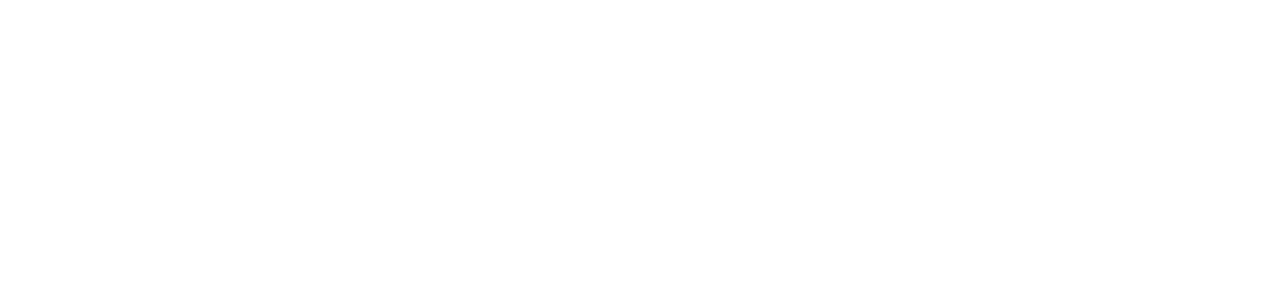
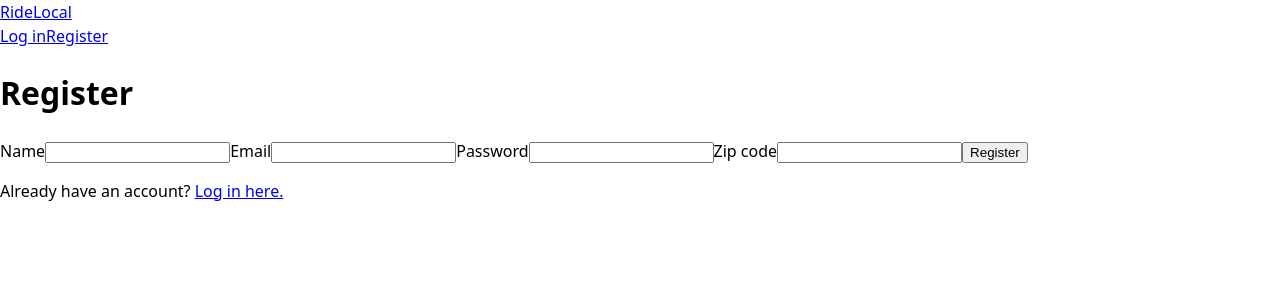
Before and after one commit to jiw782/ridelocal, a React (Vite) app in the folder RideLocal-FrontEnd/: page /register in a window 1280 px wide. Before the commit this address had no page. Shown: the top 300 px of the page. Built offline with nearby package versions, Linux system fonts and the light colour scheme.

Commit message:
Added Auth context and some login and register

```diff
--- a/RideLocal-FrontEnd/src/App.jsx
+++ b/RideLocal-FrontEnd/src/App.jsx
@@ -1,9 +1,19 @@
 import { Route, Routes } from 'react-router'
+import Login from './auth/Login.jsx'
+import Register from './auth/Register.jsx'
+import Navbar from './layout/Navbar.jsx'
 
 export default function App() {
   return (
-    <Routes>
-      <Route path="/" element={<h1>RideLocal</h1>} />
-    </Routes>
+    <>
+      <Navbar />
+      <main>
+        <Routes>
+          <Route path="/" element={<h1>RideLocal</h1>} />
+          <Route path="/login" element={<Login />} />
+          <Route path="/register" element={<Register />} />
+        </Routes>
+      </main>
+    </>
   )
 }
--- /dev/null
+++ b/RideLocal-FrontEnd/src/auth/AuthContext.jsx
@@ -0,0 +1,48 @@
+import { createContext, useContext, useEffect, useState } from 'react'
+
+const AuthContext = createContext()
+
+export function AuthProvider({ children }) {
+  const [token, setToken] = useState(() => localStorage.getItem('token'))
+  const [user, setUser] = useState(null)
+
+  // Whenever the token changes, save it and load the user it belongs to
+  useEffect(() => {
+    if (!token) {
+      localStorage.removeItem('token')
+      setUser(null)
+      return
+    }
+    localStorage.setItem('token', token)
+    fetch('/api/users/me', { headers: { Authorization: `Bearer ${token}` } })
+      .then((res) => (res.ok ? res.json() : Promise.reject()))
+      .then(setUser)
+      .catch(() => setToken(null)) // the token expired or is invalid, so log out
+  }, [token])
+
+  async function authenticate(path, body) {
+    const res = await fetch(`/api/users/${path}`, {
+      method: 'POST',
+      headers: { 'Content-Type': 'application/json' },
+      body: JSON.stringify(body),
+    })
+    if (!res.ok) throw Error(await res.text())
+    const result = await res.json()
+    setToken(result.token)
+    setUser(result.user)
+  }
+
+  const register = (info) => authenticate('register', info)
+  const login = (credentials) => authenticate('login', credentials)
+  const logout = () => setToken(null)
+
+  return (
+    <AuthContext.Provider value={{ token, user, register, login, logout }}>
+      {children}
+    </AuthContext.Provider>
+  )
+}
+
+export function useAuth() {
+  return useContext(AuthContext)
+}
--- /dev/null
+++ b/RideLocal-FrontEnd/src/auth/Login.jsx
@@ -0,0 +1,41 @@
+import { useState } from 'react'
+import { Link, useNavigate } from 'react-router'
+import { useAuth } from './AuthContext.jsx'
+
+export default function Login() {
+  const { login } = useAuth()
+  const navigate = useNavigate()
+  const [error, setError] = useState(null)
+
+  async function onLogin(formData) {
+    const email = formData.get('email')
+    const password = formData.get('password')
+    try {
+      await login({ email, password })
+      navigate('/')
+    } catch (e) {
+      setError(e.message)
+    }
+  }
+
+  return (
+    <>
+      <h1>Log in</h1>
+      <form action={onLogin}>
+        <label>
+          Email
+          <input type="email" name="email" required />
+        </label>
+        <label>
+          Password
+          <input type="password" name="password" required />
+        </label>
+        <button>Log in</button>
+        {error && <p role="alert">{error}</p>}
+      </form>
+      <p>
+        Need an account? <Link to="/register">Register here.</Link>
+      </p>
+    </>
+  )
+}
--- /dev/null
+++ b/RideLocal-FrontEnd/src/auth/Register.jsx
@@ -0,0 +1,51 @@
+import { useState } from 'react'
+import { Link, useNavigate } from 'react-router'
+import { useAuth } from './AuthContext.jsx'
+
+export default function Register() {
+  const { register } = useAuth()
+  const navigate = useNavigate()
+  const [error, setError] = useState(null)
+
+  async function onRegister(formData) {
+    const name = formData.get('name')
+    const email = formData.get('email')
+    const password = formData.get('password')
+    const zip_code = formData.get('zip_code')
+    try {
+      await register({ name, email, password, zip_code })
+      navigate('/')
+    } catch (e) {
+      setError(e.message)
+    }
+  }
+
+  return (
+    <>
+      <h1>Register</h1>
+      <form action={onRegister}>
+        <label>
+          Name
+          <input name="name" required />
+        </label>
+        <label>
+          Email
+          <input type="email" name="email" required />
+        </label>
+        <label>
+          Password
+          <input type="password" name="password" required />
+        </label>
+        <label>
+          Zip code
+          <input name="zip_code" inputMode="numeric" pattern="\d{5}" required />
+        </label>
+        <button>Register</button>
+        {error && <p role="alert">{error}</p>}
+      </form>
+      <p>
+        Already have an account? <Link to="/login">Log in here.</Link>
+      </p>
+    </>
+  )
+}
--- /dev/null
+++ b/RideLocal-FrontEnd/src/layout/Navbar.jsx
@@ -0,0 +1,25 @@
+import { Link, NavLink } from 'react-router'
+import { useAuth } from '../auth/AuthContext.jsx'
+
+export default function Navbar() {
+  const { user, logout } = useAuth()
+
+  return (
+    <header>
+      <Link to="/">RideLocal</Link>
+      <nav>
+        {user ? (
+          <>
+            <span>Hi, {user.name}!</span>
+            <button onClick={logout}>Log out</button>
+          </>
+        ) : (
+          <>
+            <NavLink to="/login">Log in</NavLink>
+            <NavLink to="/register">Register</NavLink>
+          </>
+        )}
+      </nav>
+    </header>
+  )
+}
--- a/RideLocal-FrontEnd/src/main.jsx
+++ b/RideLocal-FrontEnd/src/main.jsx
@@ -3,11 +3,14 @@ import { createRoot } from 'react-dom/client'
 import { BrowserRouter } from 'react-router'
 import './index.css'
 import App from './App.jsx'
+import { AuthProvider } from './auth/AuthContext.jsx'
 
 createRoot(document.getElementById('root')).render(
   <StrictMode>
     <BrowserRouter>
-      <App />
+      <AuthProvider>
+        <App />
+      </AuthProvider>
     </BrowserRouter>
   </StrictMode>,
 )
```
